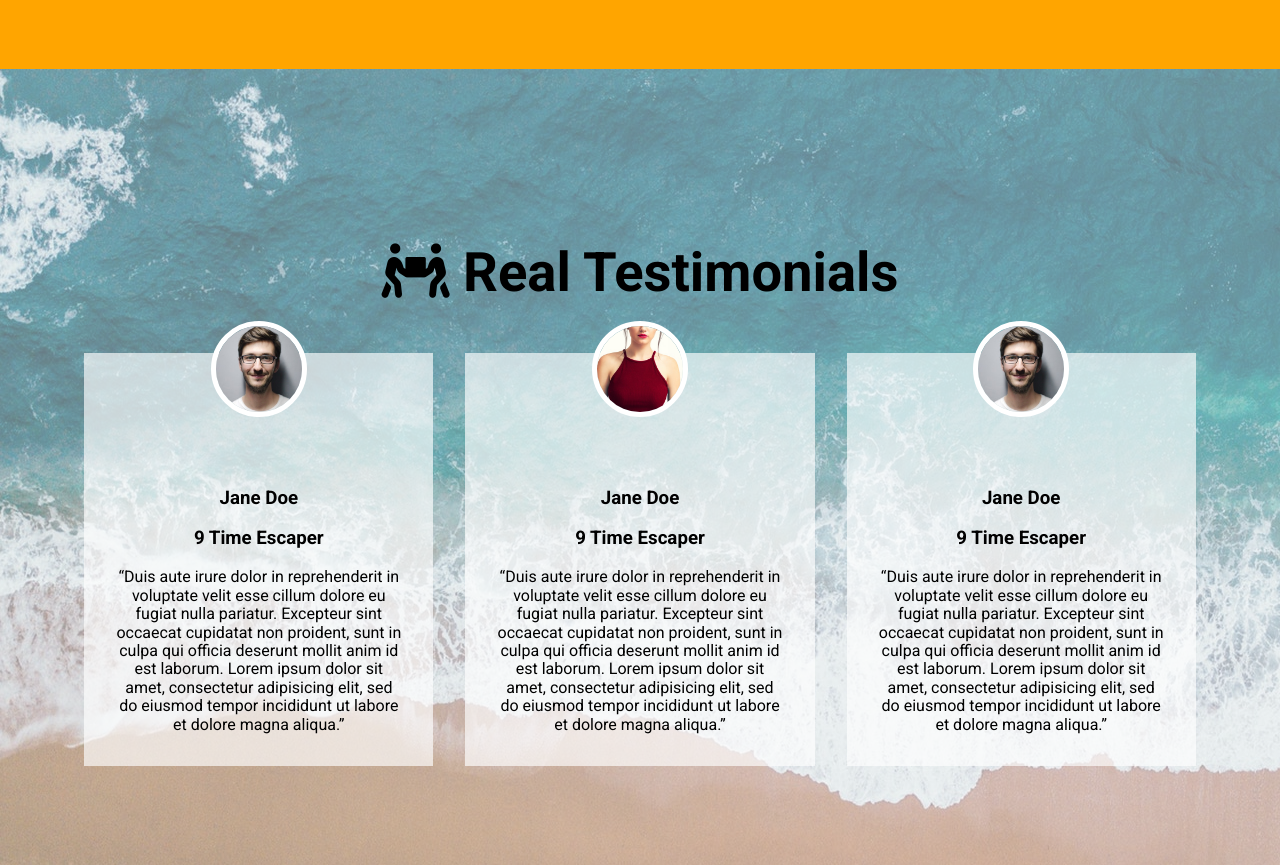
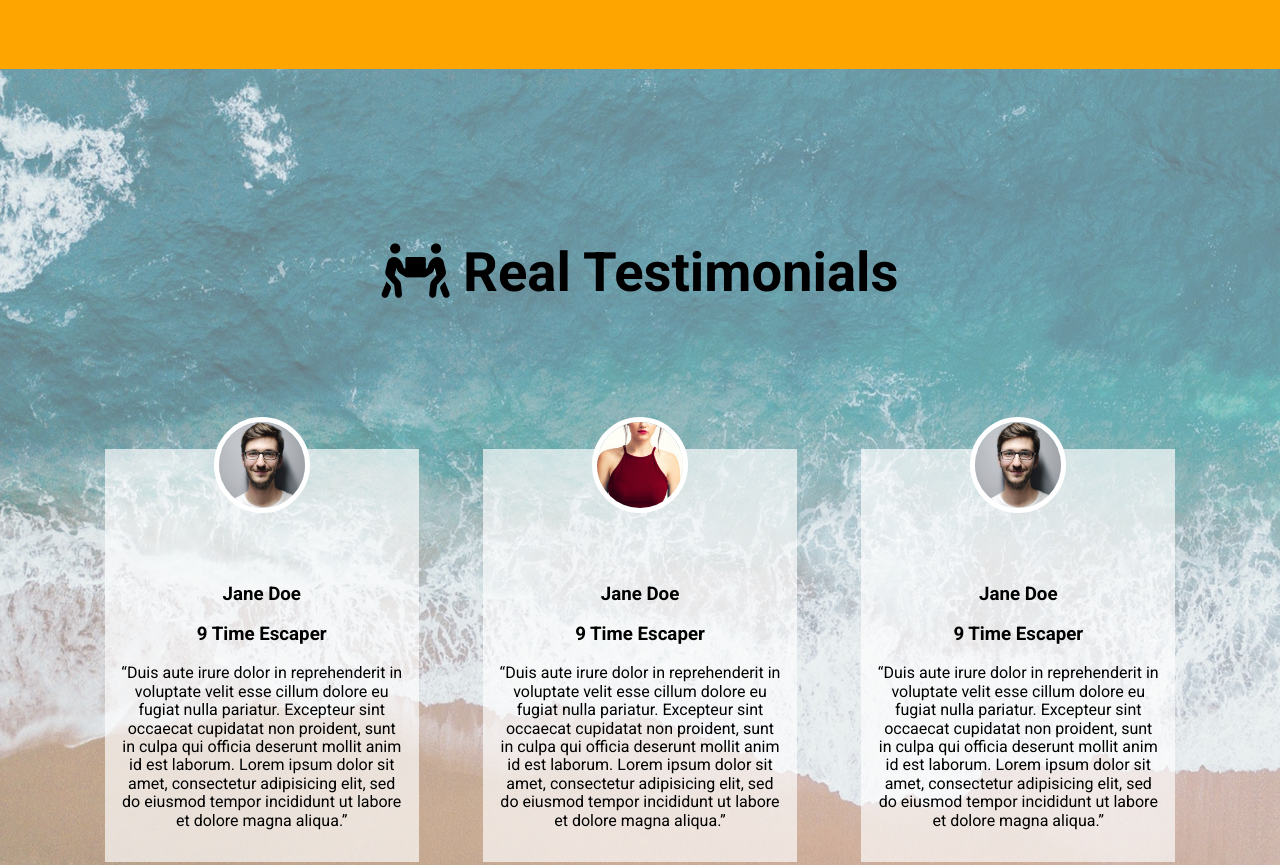
Before and after one commit to Abd-Alwahab/fictional-university, a plain HTML site: page index.html in a window 1280 px wide. Shown: the part 2573-3438 px from the top of the page. Drawn offline with Linux system fonts and the light colour scheme.

Commit message:
finish the reviews section

```diff
--- a/css/componetnts/_reviews.css
+++ b/css/componetnts/_reviews.css
@@ -9,24 +9,28 @@
 .testimonials__title {
     text-align: center;
     font-size: 3.4rem;
-    margin-bottom: 2rem;
+    margin-bottom: 7rem;
     display: block;
 }
 
 .testimonials__content {
+
     margin: 3rem 0;
     display: flex;
     flex-wrap: wrap;
     justify-content: center;
+    flex-direction: column;
+    align-items: center;
+
 }
 
 .testimoials__item {
-    width: 30%;
-    padding: 1rem 2rem;
+    width: 80%;
+    padding: 1rem;
     box-sizing: border-box;
     text-align: center;
     background-color: rgba(255, 255, 255, 0.658);
-    margin: 0 1rem;
+    margin: 2rem 1rem;
 }
 
 
@@ -42,3 +46,36 @@
 .testimoialis__text {
     display: block;
 }
+
+
+
+@mixin atMedium {
+
+    .testimonials__content {
+
+        flex-direction: row;
+        justify-content: center;
+        padding:0;
+
+    }
+
+
+    .testimoials__item {
+            width: 45%;
+            margin: 6rem 2rem;;
+
+         }
+
+    }
+
+
+
+@mixin atLarge {
+
+    .testimoials__item {
+            width: 27%;
+            margin: 2rem;;
+
+         }
+
+    }
--- a/temp/style/styles.css
+++ b/temp/style/styles.css
@@ -704,24 +704,28 @@ a {
 .testimonials__title {
     text-align: center;
     font-size: 3.4rem;
-    margin-bottom: 2rem;
+    margin-bottom: 7rem;
     display: block;
 }
 
 .testimonials__content {
+
     margin: 3rem 0;
     display: flex;
     flex-wrap: wrap;
     justify-content: center;
+    flex-direction: column;
+    align-items: center;
+
 }
 
 .testimoials__item {
-    width: 30%;
-    padding: 1rem 2rem;
+    width: 80%;
+    padding: 1rem;
     box-sizing: border-box;
     text-align: center;
     background-color: rgba(255, 255, 255, 0.658);
-    margin: 0 1rem;
+    margin: 2rem 1rem;
 }
 
 .testimonials__img {
@@ -736,3 +740,30 @@ a {
 .testimoialis__text {
     display: block;
 }
+
+@media (min-width: 800px) {
+
+    .testimonials__content {
+
+        flex-direction: row;
+        justify-content: center;
+        padding:0;
+
+    }
+
+
+    .testimoials__item {
+            width: 45%;
+            margin: 6rem 2rem;;
+
+         }
+    }
+
+@media (min-width: 1200px) {
+
+    .testimoials__item {
+            width: 27%;
+            margin: 2rem;;
+
+         }
+    }
```
